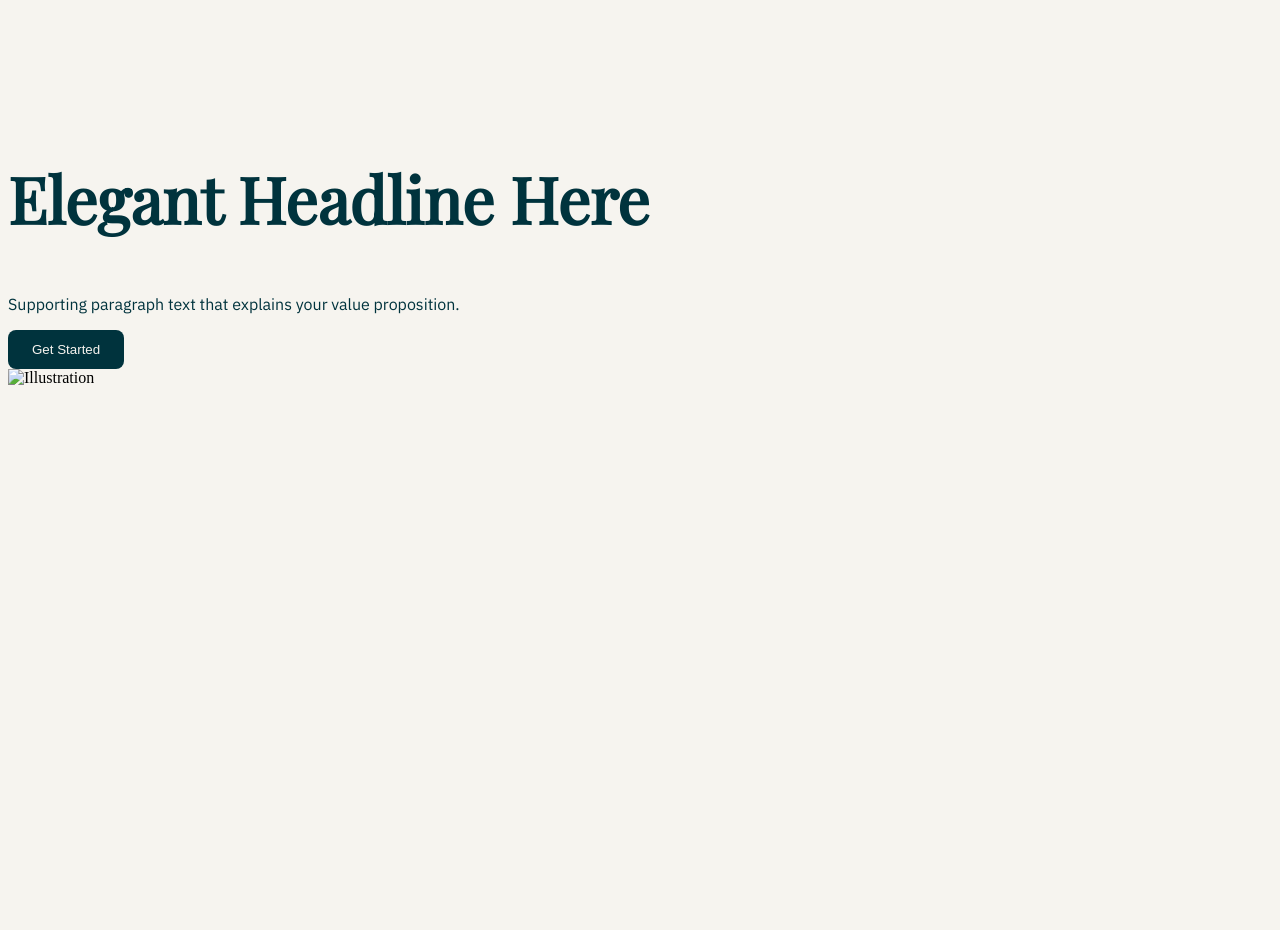
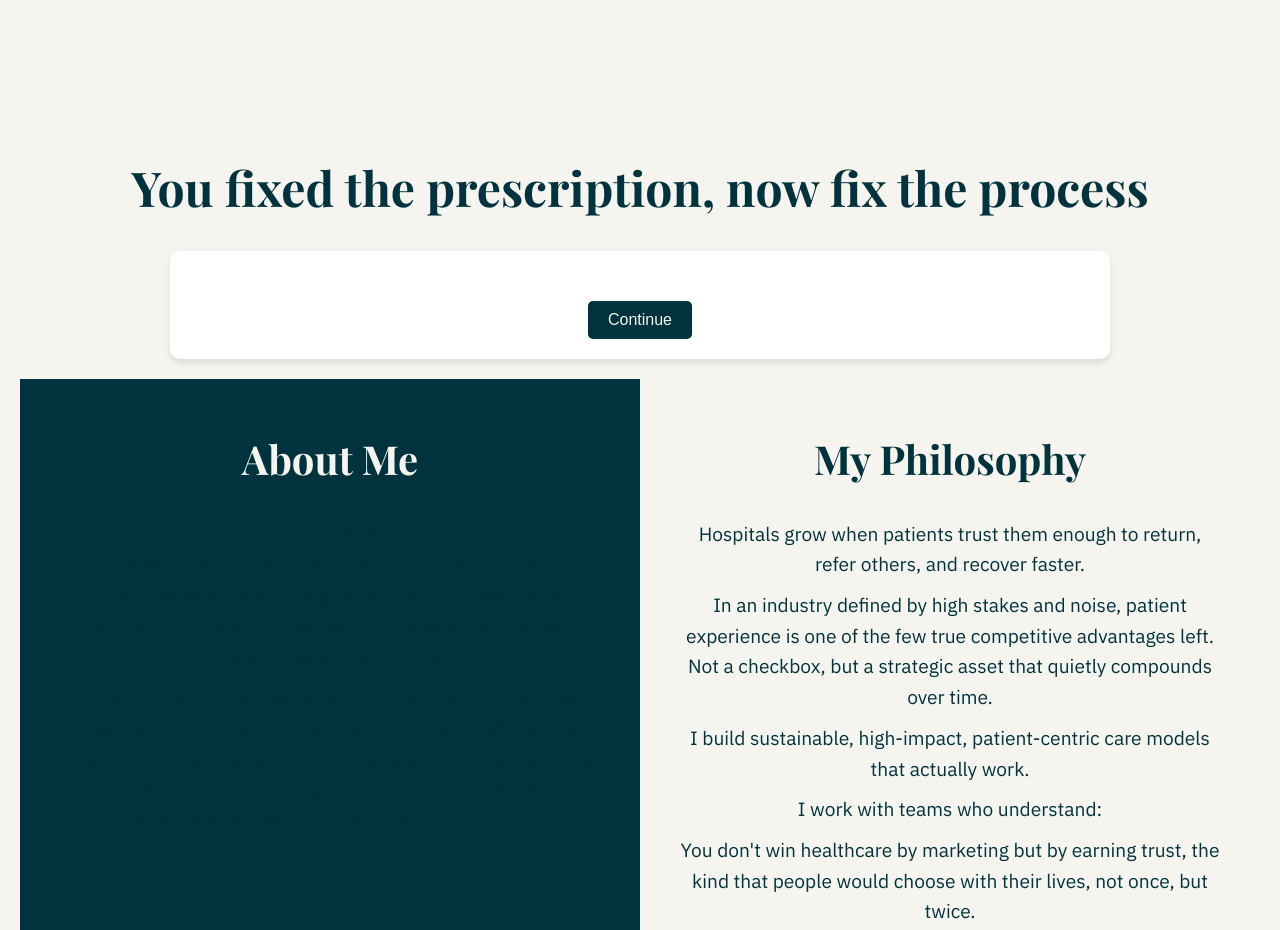
Before and after one commit to discoquitter/discoquitter.github.io, a plain HTML site: page index.html in a window 1280 px wide. Shown: the part 5-935 px from the top of the page. Before the commit the page ends 800 px from the top, so only its background shows below. Drawn offline with nearby package versions, Linux system fonts and the light colour scheme.

Commit message:
Update index.html

```diff
--- a/index.html
+++ b/index.html
@@ -2,31 +2,110 @@
 <html lang="en">
 <head>
   <meta charset="UTF-8">
-  <title>The Patient Code</title>
-  <link rel="stylesheet" href="style.css">
-  <link href="https://fonts.googleapis.com/css2?family=IBM+Plex+Sans&family=Open+Sauce+Sans&family=Playfair+Display&display=swap" rel="stylesheet">
+  <meta name="viewport" content="width=device-width, initial-scale=1.0">
+  <title>My Website</title>
+  <!-- Google Fonts -->
+  <link href="https://fonts.googleapis.com/css2?family=Playfair+Display:wght@700&family=IBM+Plex+Sans:wght@400&family=Open+Sauce+Sans:wght@400&display=swap" rel="stylesheet">
+  <!-- Internal Styles -->
+  <style>
+    body {
+      font-family: 'IBM Plex Sans', sans-serif;
+      background-color: #f6f4ef;
+      color: #00333d;
+      margin: 0;
+      padding: 0;
+      text-align: center;
+    }
+    h1 {
+      font-family: 'Playfair Display', serif;
+      color: #00333d;
+      font-size: 3rem;
+      margin-top: 20vh;
+    }
+    p {
+      font-size: 1.2rem;
+      color: #00333d;
+      margin: 10px 20px;
+    }
+    .container {
+      max-width: 900px;
+      padding: 20px;
+      background-color: #fff;
+      border-radius: 10px;
+      box-shadow: 0 4px 6px rgba(0, 0, 0, 0.1);
+      margin: auto;
+    }
+    .button {
+      padding: 10px 20px;
+      background-color: #00333d;
+      color: #f6f4ef;
+      border: none;
+      border-radius: 5px;
+      font-family: 'Open Sauce Sans', sans-serif;
+      cursor: pointer;
+      font-size: 1rem;
+      transition: background-color 0.3s ease;
+      margin-top: 30px;
+    }
+    .button:hover {
+      background-color: #f6f4ef;
+      color: #00333d;
+      border: 1px solid #00333d;
+    }
+    .split-container {
+      display: flex;
+      height: 100vh;
+      padding: 20px;
+    }
+    .split-container .left,
+    .split-container .right {
+      width: 50%;
+      padding: 20px;
+      box-sizing: border-box;
+    }
+    .split-container .left {
+      background-color: #00333d;
+      color: #f6f4ef;
+    }
+    .split-container .right {
+      background-color: #f6f4ef;
+      color: #00333d;
+    }
+    .split-container h2 {
+      font-family: 'Playfair Display', serif;
+      font-size: 2.5rem;
+    }
+    .split-container p {
+      font-size: 1.2rem;
+      line-height: 1.6;
+    }
+  </style>
 </head>
-<body style="background-color: #F6F4EF;">
+<body>
+  <!-- First Page: Home Page -->
+  <h1>You fixed the prescription, now fix the process</h1>
+  <div class="container">
+    <a href="nextpage.html"><button class="button">Continue</button></a>
+  </div>
 
-  <!-- HERO SECTION -->
-  <section class="hero" style="padding: 100px 0;">
-    <div class="container flex">
-      <div class="left">
-        <h1 style="font-family: 'Playfair Display', serif; color: #00333D; font-size: 4rem;">
-          Elegant Headline Here
-        </h1>
-        <p style="font-family: 'IBM Plex Sans', sans-serif; color: #00333D;">
-          Supporting paragraph text that explains your value proposition.
-        </p>
-        <button style="background-color: #00333D; color: #F6F4EF; font-family: 'Open Sauce Sans', sans-serif; padding: 12px 24px; border: none; border-radius: 8px;">
-          Get Started
-        </button>
-      </div>
-      <div class="right">
-        <img src="your-illustration.svg" alt="Illustration" />
-      </div>
+  <!-- Second Page: Split About Me and Philosophy (nextpage.html) -->
+  <div class="split-container">
+    <!-- Left Side: About Me Section -->
+    <div class="left">
+      <h2>About Me</h2>
+      <p>My journey in healthcare started as the Head of Administration at Lilavati Hospital where we built some of Mumbai’s first patient service teams, (long before "patient experience" became a buzzword), I then went on to lead the hospital’s international expansion into Kenya.</p>
+      <p>Later, I scaled patient experience systems across multiple diagnostic centers at NM Medical, adapting to high-volume operations. Over the years, I’ve developed systems that serve everyone from families to high-profile patients like the Dalai Lama, Amitabh Bachchan, and Sachin Tendulkar.</p>
     </div>
-  </section>
 
+    <!-- Right Side: Philosophy Section -->
+    <div class="right">
+      <h2>My Philosophy</h2>
+      <p>Hospitals grow when patients trust them enough to return, refer others, and recover faster.</p>
+      <p>In an industry defined by high stakes and noise, patient experience is one of the few true competitive advantages left. Not a checkbox, but a strategic asset that quietly compounds over time.</p>
+      <p>I build sustainable, high-impact, patient-centric care models that actually work.</p>
+      <p>I work with teams who understand:</p>
+      <p>You don't win healthcare by marketing but by earning trust, the kind that people would choose with their lives, not once, but twice.</p>
+    </div>
+  </div>
 </body>
 </html>
```
